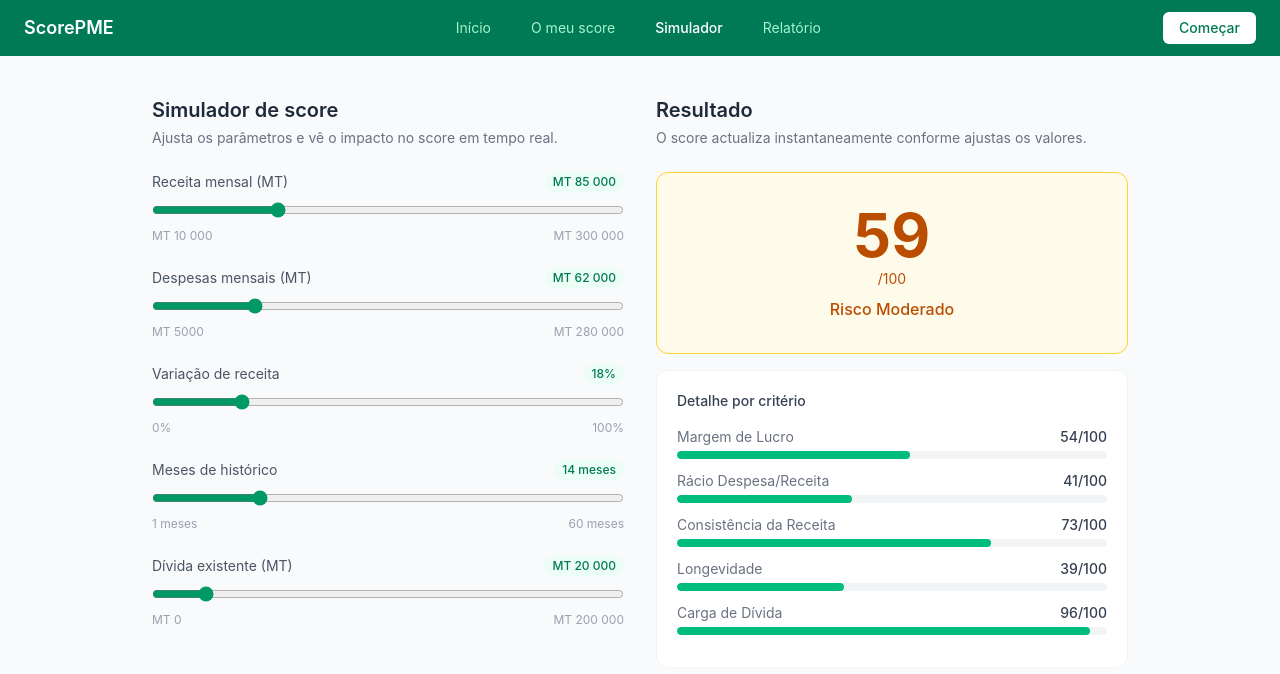
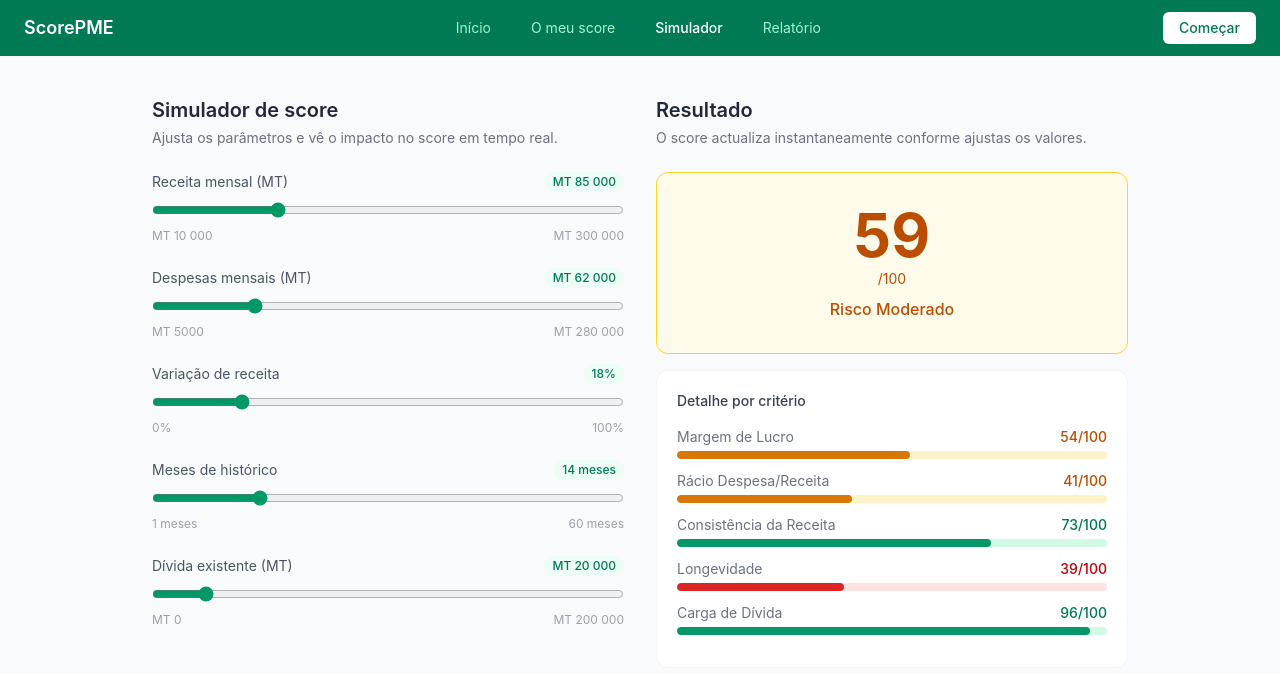
Before and after one commit to creative-nam/scorepme, a React (Vite) app in the folder client/: page /simulador in a window 1280 px wide. Shown: the top 674 px of the page. Built offline with nearby package versions, Linux system fonts and the light colour scheme.

Commit message:
corigir network e cores do simulador

```diff
--- a/client/src/pages/Simulador.jsx
+++ b/client/src/pages/Simulador.jsx
@@ -24,16 +24,23 @@ const labelBreakdown = {
 }
 
 function BarraBreakdown({ label, valor }) {
+  const v = Math.round(valor)
+
+  // Cor da barra baseada no valor: >=70 verde, >=40 amarelo, <40 vermelho
+  const corBarra = v >= 70 ? '#059669' : v >= 40 ? '#d97706' : '#dc2626'
+  const corTrack = v >= 70 ? '#d1fae5' : v >= 40 ? '#fef3c7' : '#fee2e2'
+  const corTexto = v >= 70 ? 'text-emerald-700' : v >= 40 ? 'text-amber-700' : 'text-red-700'
+
   return (
     <div className="mb-3">
       <div className="flex justify-between text-sm mb-1">
         <span className="text-gray-500">{label}</span>
-        <span className="font-medium text-gray-700">{Math.round(valor)}/100</span>
+        <span className={`font-medium ${corTexto}`}>{v}/100</span>
       </div>
-      <div className="h-2 bg-gray-100 rounded-full overflow-hidden">
+      <div className="h-2 rounded-full overflow-hidden" style={{ background: corTrack }}>
         <div
-          className="h-full bg-emerald-500 rounded-full transition-all duration-200"
-          style={{ width: `${valor}%` }}
+          className="h-full rounded-full transition-all duration-200"
+          style={{ width: `${valor}%`, background: corBarra }}
         />
       </div>
     </div>
--- a/client/src/services/api.js
+++ b/client/src/services/api.js
@@ -1,4 +1,4 @@
-const BASE_URL = 'http://localhost:3000/api';
+const BASE_URL = '/api';
 
 async function calcularScore(dados) {
   const resposta = await fetch(`${BASE_URL}/score/calcular`, {
--- a/client/vite.config.js
+++ b/client/vite.config.js
@@ -8,4 +8,12 @@ export default defineConfig({
     react(),
     tailwindcss(),
   ],
+  server: {
+    proxy: {
+      '/api': {
+        target: 'http://localhost:3000',
+        changeOrigin: true,
+      },
+    },
+  },
 })
```
Also changed, not shown: client/src/hooks/useSimulador.js (line endings or trailing spaces), 2 other files (tests, documents, lock files or other folders).
